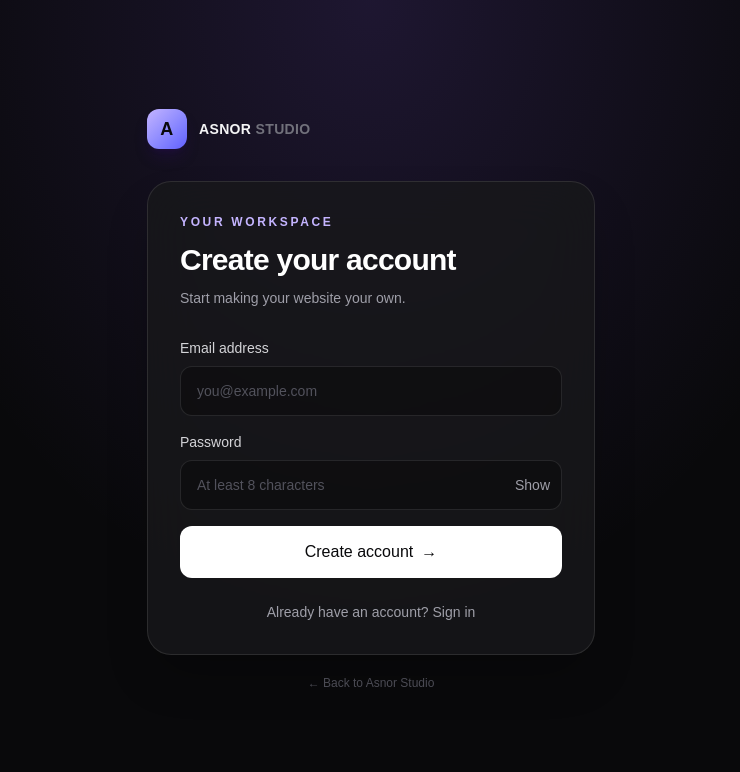
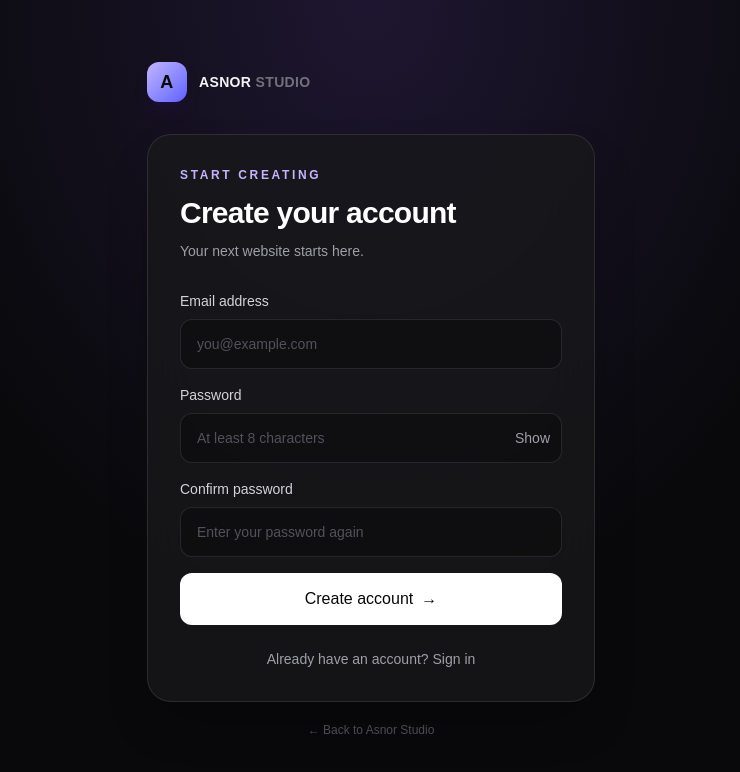
Before and after one commit to azuleermenu-dot/Asnor-Studio, a Next.js app: page /signup in a window 1280 px wide. Shown: the top 772 px of the page, without its empty margins (269-1009 px from the left). Built offline with nearby package versions, Linux system fonts and the light colour scheme.

Commit message:
Improve authentication experience and error handling

```diff
--- a/app/(auth)/signup/page.tsx
+++ b/app/(auth)/signup/page.tsx
@@ -1,2 +1,6 @@
-import Link from "next/link";import {signUp} from "../actions";import {AuthForm} from "@/components/auth-form";
-export default function SignupPage(){return <AuthForm title="Create your account" subtitle="Start making your website your own." action={signUp} submitLabel="Create account" footer={<>Already have an account? <Link className="text-white underline underline-offset-4" href="/login">Sign in</Link></>}/>}
+import Link from "next/link";
+import { signUp } from "../actions";
+import { AuthForm } from "@/components/auth-form";
+export default function SignupPage() {
+  return <AuthForm mode="signup" title="Create your account" subtitle="Your next website starts here." action={signUp} submitLabel="Create account" footer={<>Already have an account? <Link className="font-medium text-violet-300 hover:text-violet-200" href="/login">Sign in</Link></>} />;
+}
```
